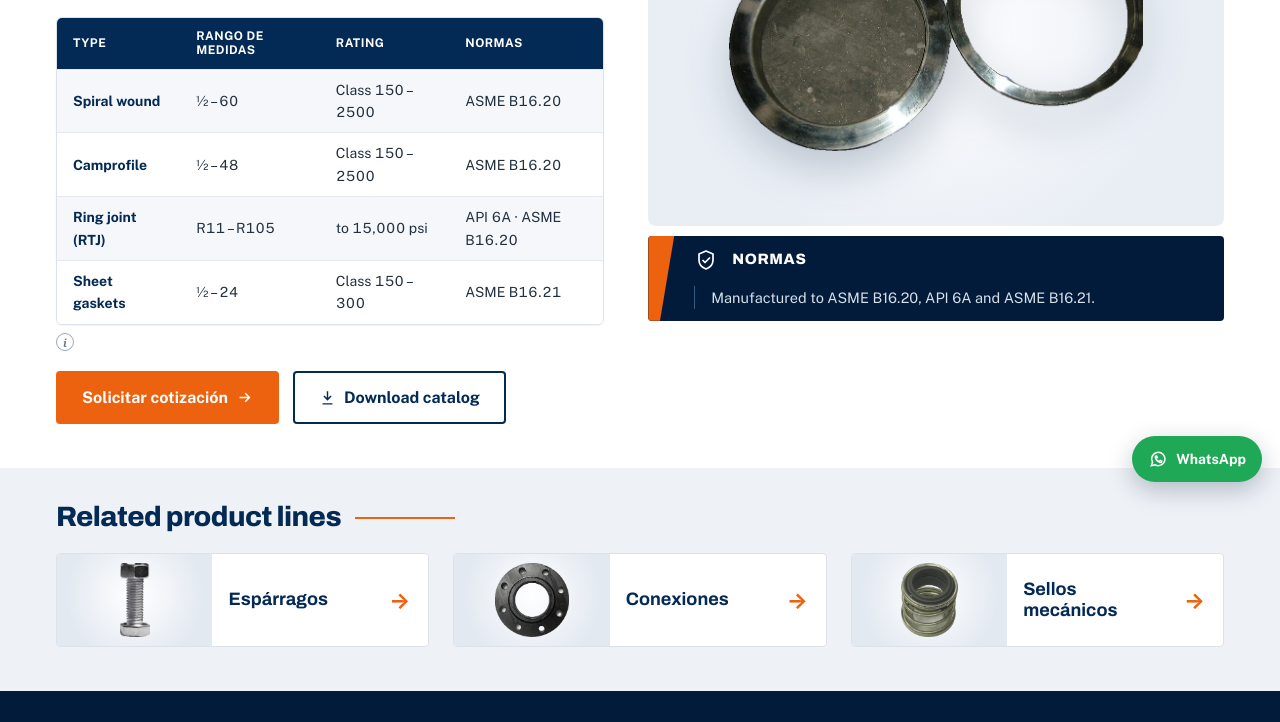
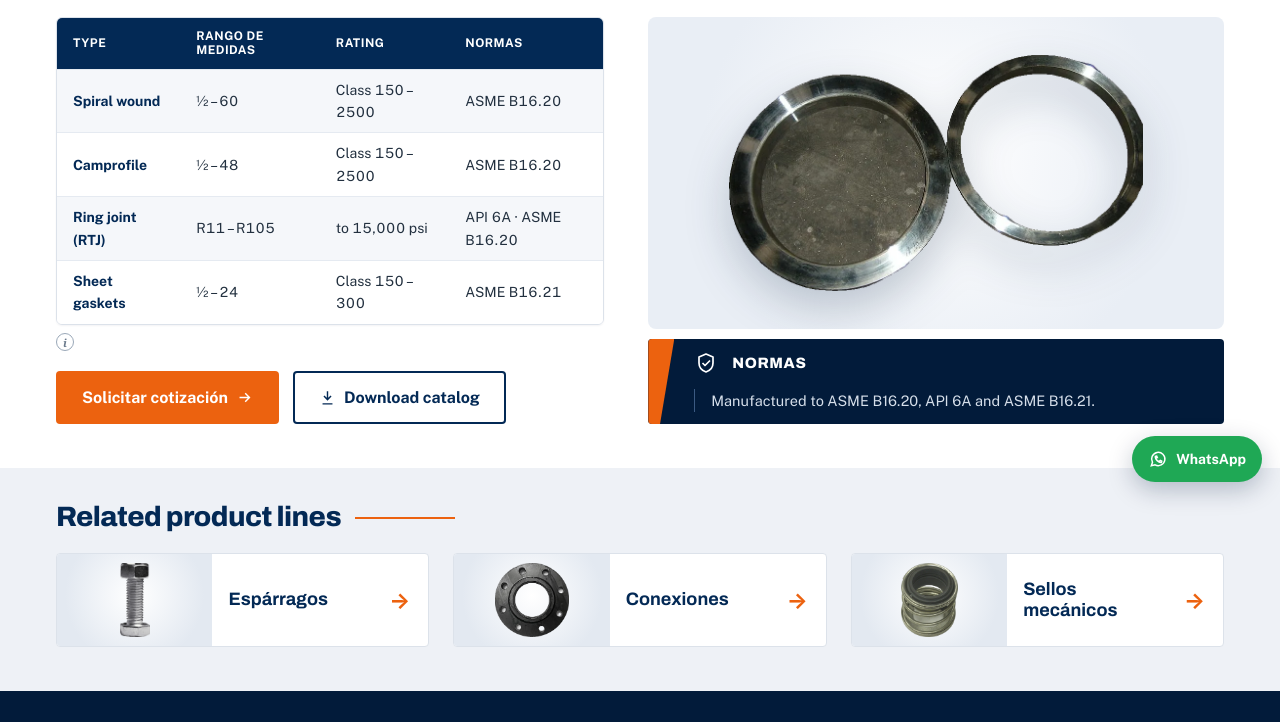
Before and after one commit to carasia/csi-propuestas-otgnmlhd, a plain HTML site: page p-prod.html in a window 1280 px wide. Shown: the part 300-1022 px from the top of the page. Drawn offline with nearby package versions, Linux system fonts and the light colour scheme; a web font is replaced by a local one.

Commit message:
Alinear foto y franja de normas en la página de producto A

```diff
--- a/p-prod.html
+++ b/p-prod.html
@@ -392,6 +392,16 @@ td:first-child{font-weight:700;color:var(--navy)}
 @media (max-width:980px){.d1 .hero1{grid-template-columns:minmax(0,1fr)}.d1 .rel1 .g{grid-template-columns:minmax(0,1fr)}}
 @media (max-width:620px){.d1 .tbl1 table{min-width:520px}.d1 .band1 span{border-left:0;padding-left:0;flex-basis:100%}}
 
+/* A: photo top lines up with the table top; standards strip bottom lines up with the buttons */
+.d1 .hero1{grid-template-areas:"head ." "body media";grid-template-rows:auto 1fr;row-gap:0;align-items:stretch}
+.d1 .head1{grid-area:head;padding-bottom:20px}
+.d1 .head1 .lead{margin-bottom:0}
+.d1 .body1{grid-area:body;display:flex;flex-direction:column}
+.d1 .body1 .acts1{margin-top:auto;padding-top:18px}
+.d1 .media1{grid-area:media;display:flex;flex-direction:column;gap:10px;align-self:stretch}
+.d1 .ph1{flex:1 1 auto;aspect-ratio:auto;min-height:240px}
+@media (max-width:980px){.d1 .hero1{grid-template-areas:"head" "body" "media";grid-template-rows:auto;row-gap:24px}.d1 .ph1{aspect-ratio:3/2;flex:none}}
+
 /* ---------- responsive ---------- */
 @media (max-width:980px){
   .hd nav{display:none}.hd .sw{margin-left:auto}
@@ -563,8 +573,8 @@ function joinList(a){return a.length<2?a.join(''):a.slice(0,-1).join(', ')+(lang
 function d1(){
   const l=C(), photo=l.full?l.img:l.img;
   return '<div class="d1">'+header()+'<div class="crumbbar"><div class="in">'+crumb()+'</div></div>'
-   +'<div class="in hero1"><div class="txt">'
-   +'<span class="eyebrow">'+t('pline')+'</span><h1>'+esc(N(l))+'</h1><p class="lead">'+esc(l[lang].l)+'</p>'
+   +'<div class="in hero1"><div class="head1">'
+   +'<span class="eyebrow">'+t('pline')+'</span><h1>'+esc(N(l))+'</h1><p class="lead">'+esc(l[lang].l)+'</p></div><div class="body1">'
    +'<div class="tbl1" role="region" aria-label="'+t('size')+'" tabindex="0"><table><thead><tr><th>'+t('type')+'</th><th>'+t('size')+'</th><th>'+t('rating')+'</th><th>'+t('std')+'</th></tr></thead><tbody>'
    +rowsOf(l).map(r=>'<tr><td>'+esc(r.n)+'</td><td>'+esc(r.size)+'</td><td>'+esc(r.rating)+'</td><td>'+esc(r.std)+'</td></tr>').join('')+'</tbody></table></div>'
    +note()
```
Also changed, not shown: thumbs/pp1.jpg.
